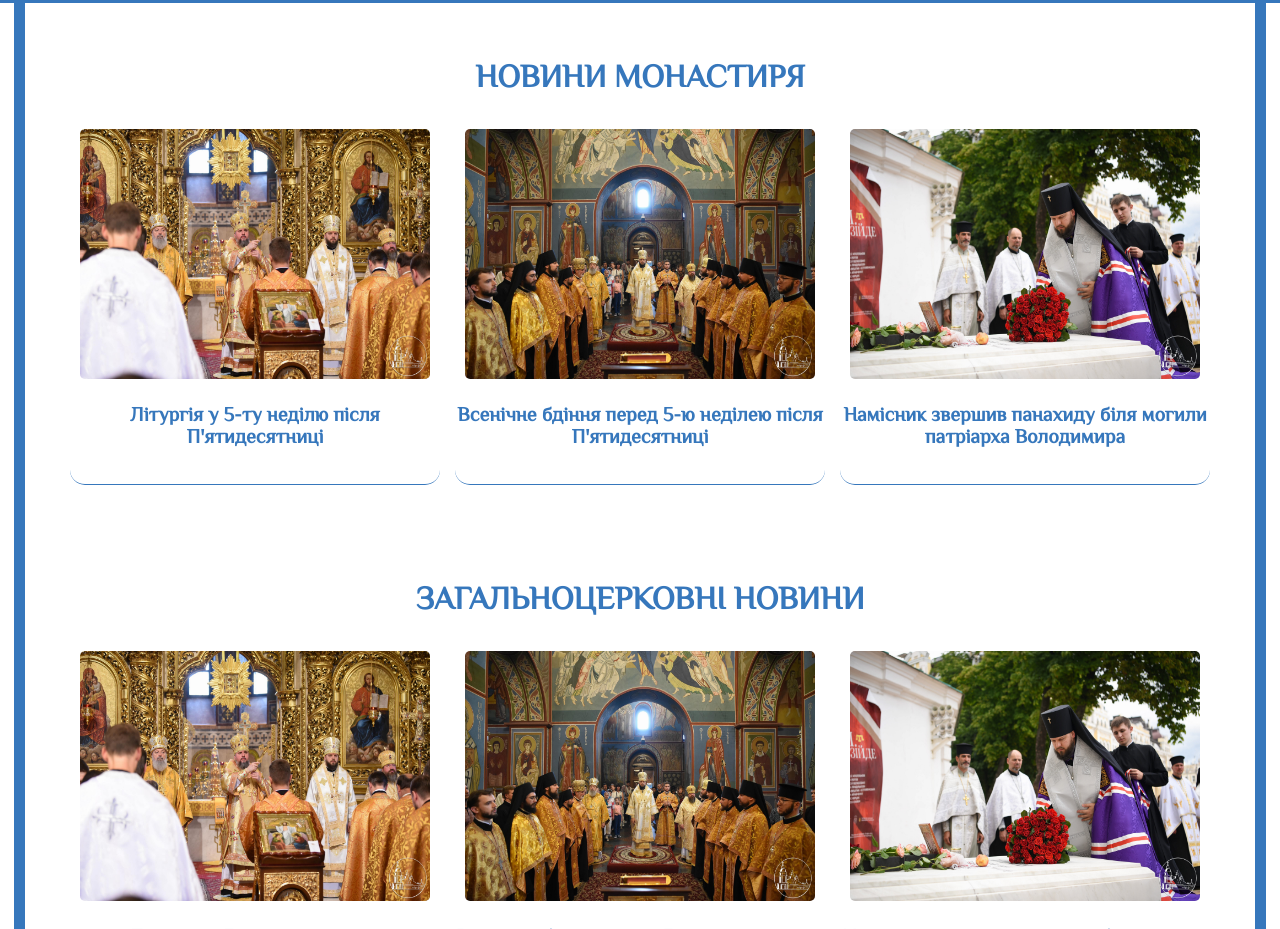
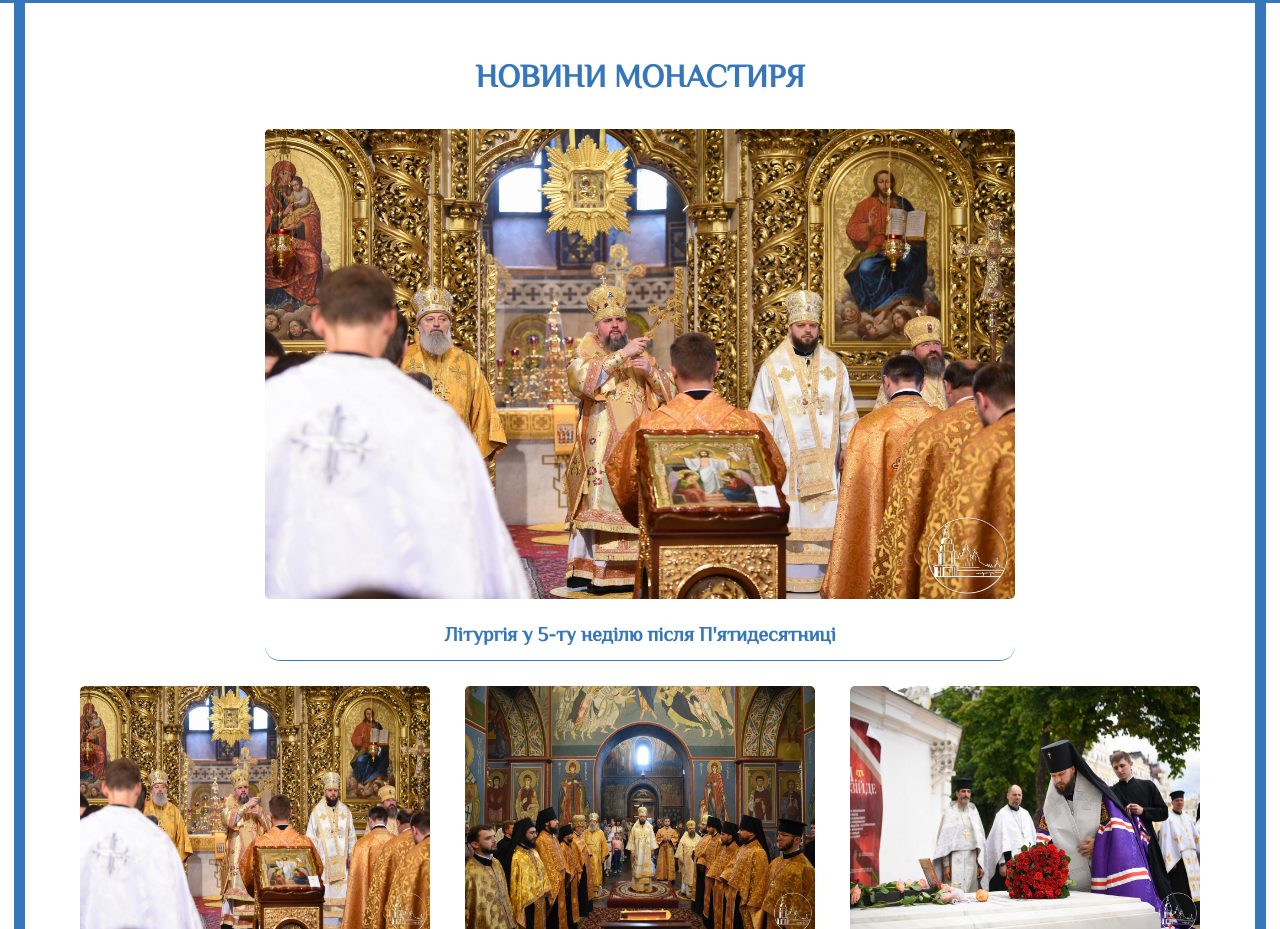
Before and after one commit to AlmessaN/Michael-s_dom_monastery, a plain HTML site: page index.html in a window 1280 px wide. Shown: the part 977-1906 px from the top of the page. Drawn offline with Linux system fonts and the light colour scheme; a web font is replaced by a local one.

Commit message:
commit__8

```diff
--- a/css/style.css
+++ b/css/style.css
@@ -563,3 +563,43 @@ textarea {
   line-height: 1.8;
   text-decoration: none;
 }
+
+/*NEW_ACTIVE*/
+
+.section__list-new {
+  display: flex;
+  justify-content: center;
+}
+.section__list-new-active {
+  border-bottom: 0.3mm solid rgb(54 119 188);
+  border-radius: 15px;
+  margin-bottom: 25px;
+}
+.section__new-block {
+  display: flex;
+  flex-direction: column;
+  align-items: center;
+}
+.section__new-img {
+  display: flex;
+    align-items: center;
+    border-radius: 5px;
+    width: 750px;
+    height: 470px;
+}
+.section__new-title {
+  order-radius: 15px;
+  margin-top: 24px;
+  margin-bottom: 15px;
+  font-family: Philosopher;
+  font-weight: 700;
+  font-size: 20px;
+  text-align: center;
+  color: rgb(54 119 188);
+}
+.section__new-block active {
+  display: flex;
+  background-color: rgb(54 119 188);
+  width: 100%;
+  height: 100%;
+}
--- a/index.html
+++ b/index.html
@@ -62,21 +62,29 @@
             <div class="section__backgraund">
             <h3 class="section__title">НОВИНИ МОНАСТИРЯ</h3>
             <div class="section__card">
+                <ul class="section__list-new">
+                    <li class="section__list-new-active">
+                        <a href="#" class="section__new-block">
+                            <img src="./images/DSC_8419.jpeg" alt="" class="section__new-img">
+                            <h2 class="section__new-title">Літургія у 5-ту неділю після П'ятидесятниці</h2>
+                        </a>
+                    </li>
+                </ul>
                 <ul class="section__list">
                     <li class="section__item">
-                        <a href="./news.html" class="section__block">
+                        <a href="#" class="section__block">
                             <img src="./images/DSC_8419.jpeg" alt="" class="section__img">
                             <h2 class="section-title__title">Літургія у 5-ту неділю після П'ятидесятниці</h2>
                         </a>
                     </li>
                     <li class="section__item">
-                        <a href="./news.html" class="section__block">
+                        <a href="#" class="section__block">
                             <img src="./images/DSC_8271.jpeg" alt="" class="section__img">
                             <h2 class="section-title__title">Всенічне бдіння перед 5-ю неділею після П'ятидесятниці</h2>
                         </a>
                     </li>
                     <li class="section__item">
-                        <a href="./news.html" class="section__block">
+                        <a href="#" class="section__block">
                             <img src="./images/DSC_8202.jpeg" alt="" class="section__img">
                             <h2 class="section-title__title">Намісник звершив панахиду біля могили патріарха Володимира</h2>
                         </a>
@@ -91,19 +99,19 @@
             <div class="section__card">
             <ul class="section__list">
                 <li class="section__item">
-                    <a href="./news.html" class="section__block">
+                    <a href="#" class="section__block">
                         <img src="./images/DSC_8419.jpeg" alt="" class="section__img">
                         <h2 class="section-title__title">Літургія у 5-ту неділю після П'ятидесятниці</h2>
                     </a>
                 </li>
                 <li class="section__item">
-                    <a href="./news.html" class="section__block">
+                    <a href="#" class="section__block">
                         <img src="./images/DSC_8271.jpeg" alt="" class="section__img">
                         <h2 class="section-title__title">Всенічне бдіння перед 5-ю неділею після П'ятидесятниці</h2>
                     </a>
                 </li>
                 <li class="section__item">
-                    <a href="./news.html" class="section__block">
+                    <a href="#" class="section__block">
                         <img src="./images/DSC_8202.jpeg" alt="" class="section__img">
                         <h2 class="section-title__title">Намісник звершив панахиду біля могили патріарха Володимира</h2>
                     </a>
```
